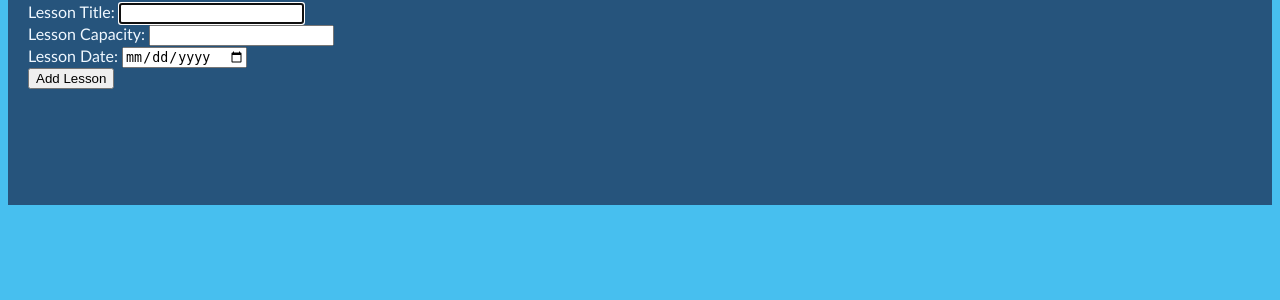
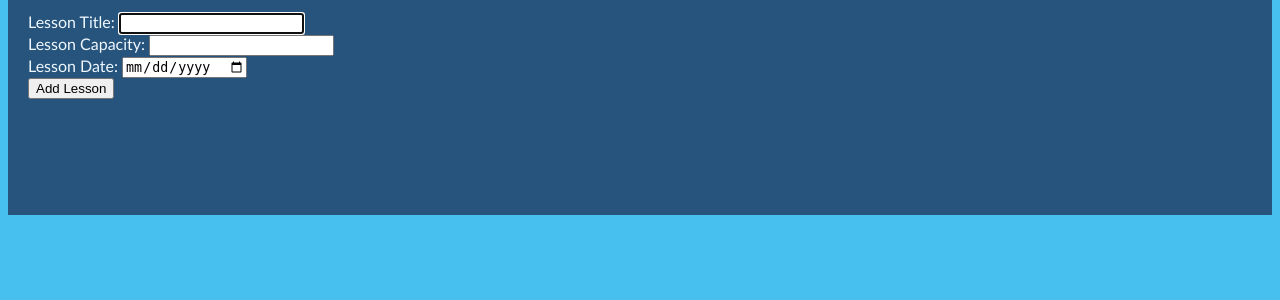
Before and after one commit to JackOfDickson/Hobbyist_web_app, a Flask app: page /lessons/new in a window 1280 px wide. Shown: the part 108-408 px from the top of the page. Run offline with Flask 2, Linux system fonts and the light colour scheme.

Commit message:
added styling to lesson form

```diff
--- a/templates/lessons/new.html
+++ b/templates/lessons/new.html
@@ -1,7 +1,7 @@
 {% extends "base.html" %}
 {% block content %}
 
-<form action="/lessons" method="post">
+<form class="form" action="/lessons" method="post">
     <div>
         <label for="title">Lesson Title:</label>
         <input type="text" id="title" name="title" required autofocus>
```
